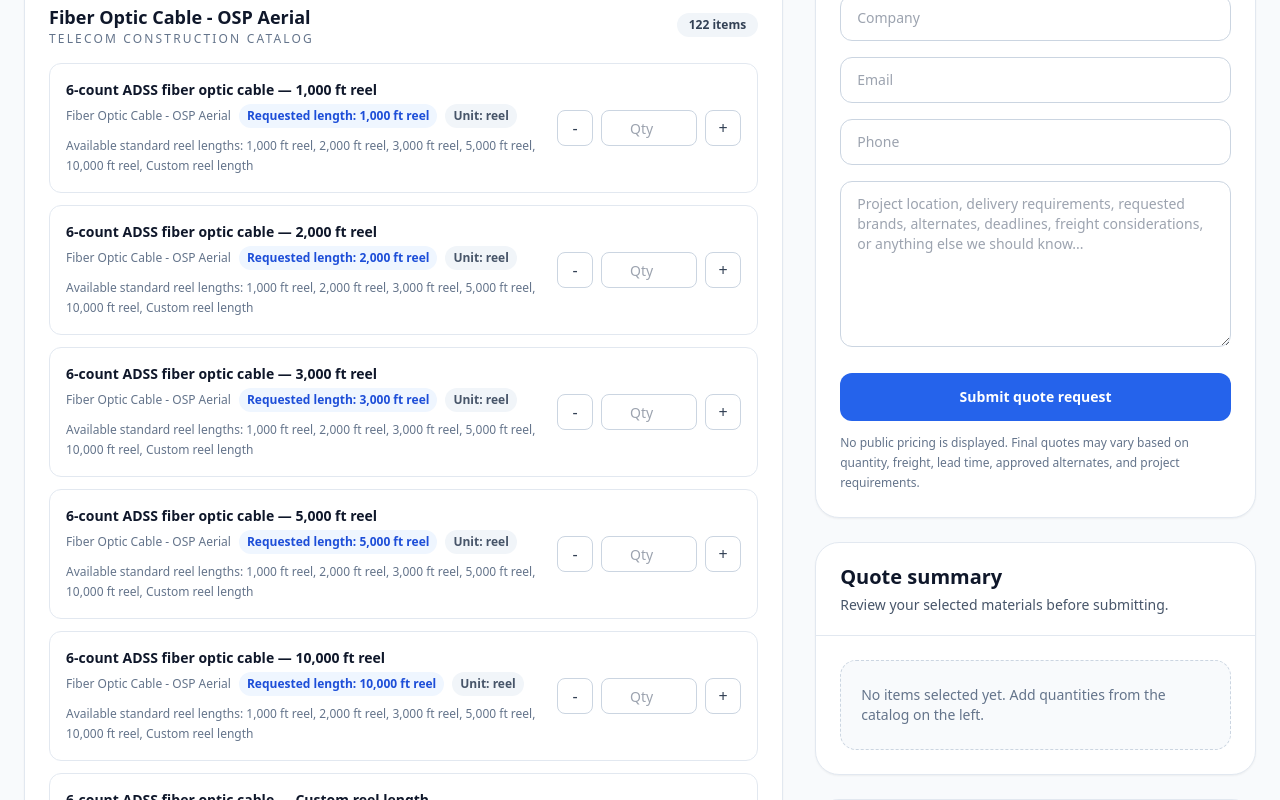
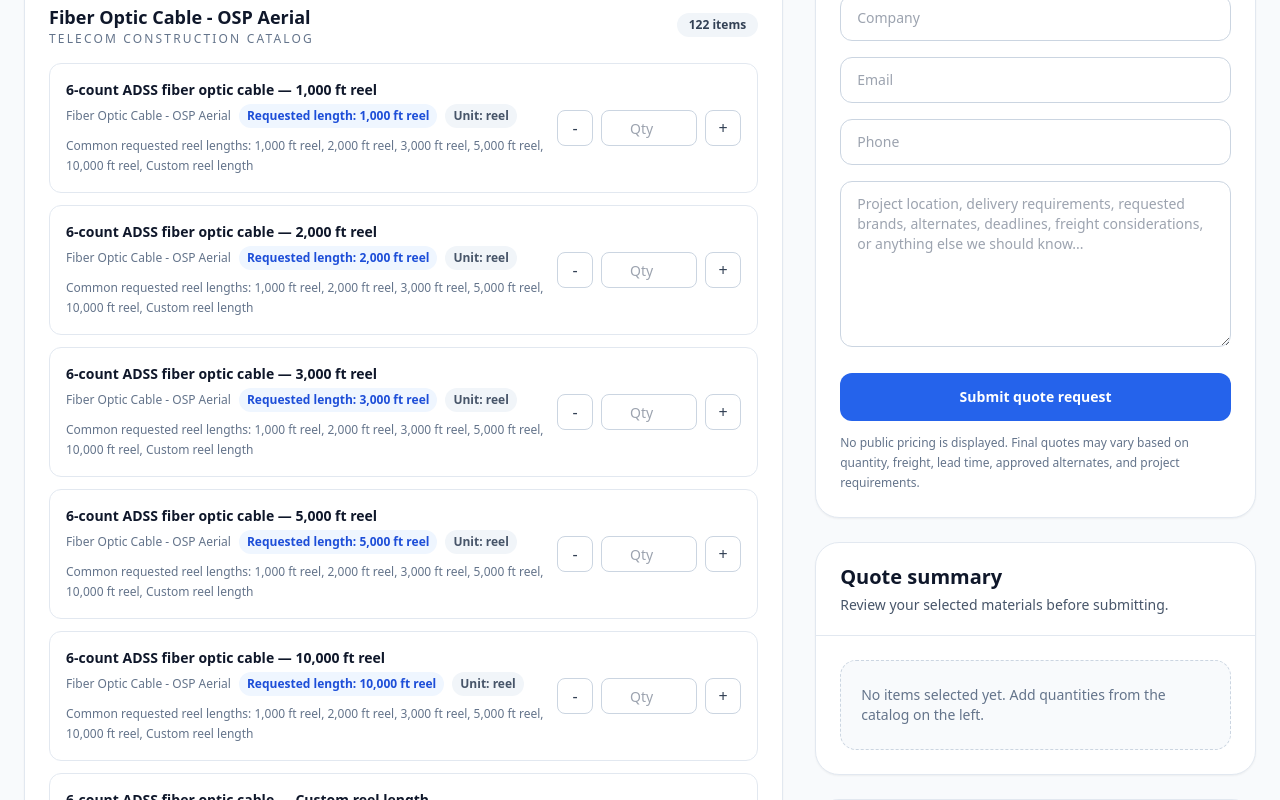
Before and after one commit to odiscom/odiscom-supply, a Next.js app: page /quote in a window 1280 px wide. Shown: the part 940-1740 px from the top of the page. Built offline with nearby package versions, Linux system fonts and the light colour scheme.

Commit message:
Align generated cable descriptions with request-only catalog

```diff
--- a/data/catalogOptions.js
+++ b/data/catalogOptions.js
@@ -45,7 +45,7 @@ export function getCatalogItemMeta(category = '', name = '') {
     return {
       unit: 'assembly',
       lengthOptions: standardPreTerminatedLengths,
-      lengthLabel: `Available standard lengths: ${standardPreTerminatedLengths.join(', ')}`,
+      lengthLabel: `Common requested lengths: ${standardPreTerminatedLengths.join(', ')}`,
     }
   }
 
@@ -53,14 +53,14 @@ export function getCatalogItemMeta(category = '', name = '') {
     return {
       unit: 'spool/reel',
       lengthOptions: standardDropCableLengths,
-      lengthLabel: `Available standard lengths: ${standardDropCableLengths.join(', ')}`,
+      lengthLabel: `Common requested lengths: ${standardDropCableLengths.join(', ')}`,
     }
   }
 
   return {
     unit: 'reel',
     lengthOptions: standardFiberCableLengths,
-    lengthLabel: `Available standard reel lengths: ${standardFiberCableLengths.join(', ')}`,
+    lengthLabel: `Common requested reel lengths: ${standardFiberCableLengths.join(', ')}`,
   }
 }
 
```
